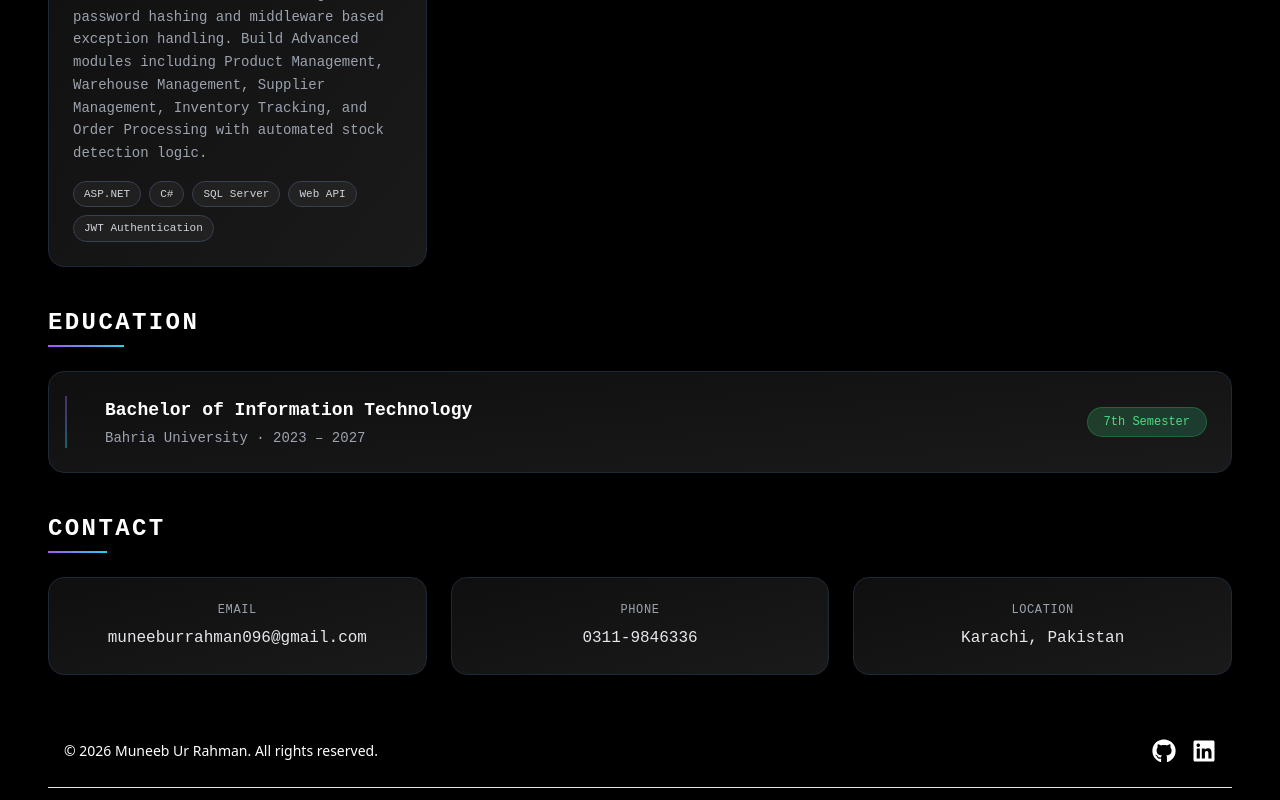
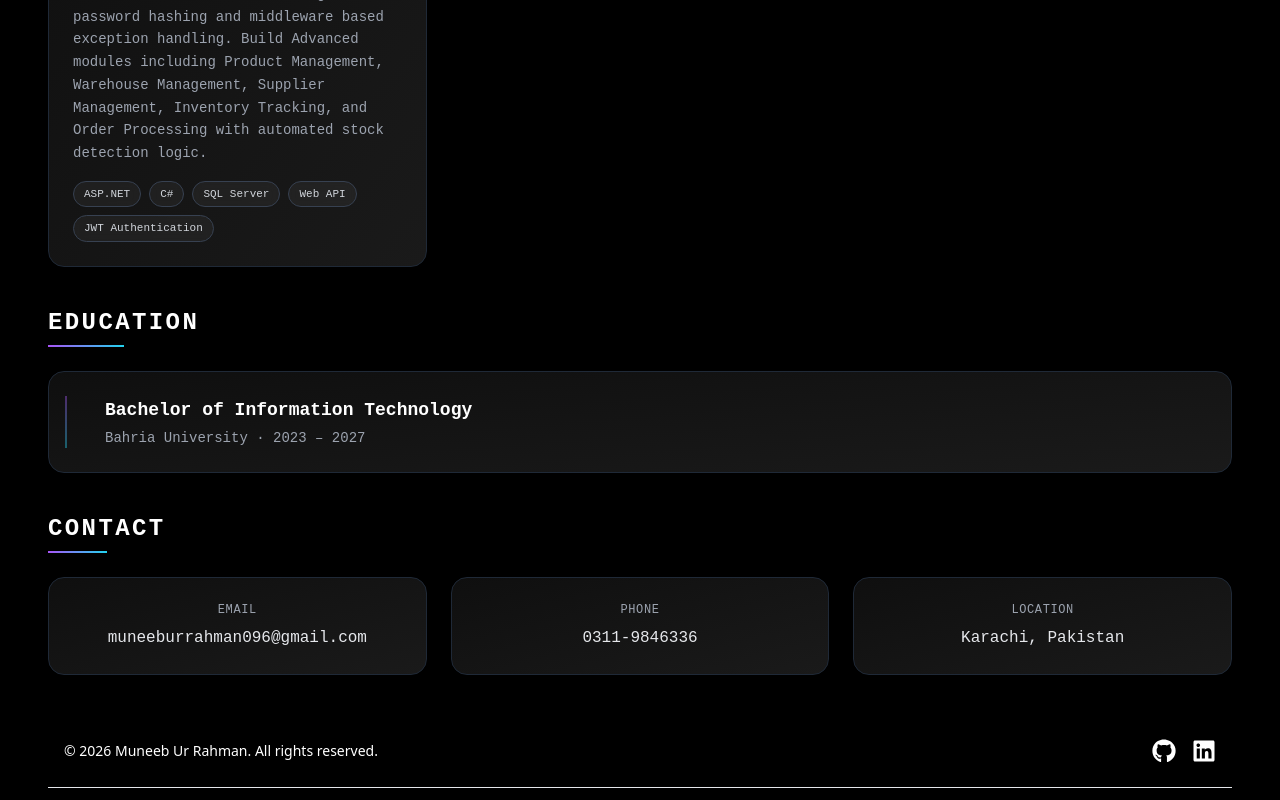
Before and after one commit to muneeb-ur-rahman01/Portfolio, a React (Vite) app: page / in a window 1280 px wide. Shown: the part 2305-3105 px from the top of the page. Built offline with nearby package versions, Linux system fonts and the light colour scheme.

Commit message:
Changes in the Education section

```diff
--- a/src/Components/Education.jsx
+++ b/src/Components/Education.jsx
@@ -25,11 +25,6 @@ export default function Education() {
               Bahria University · 2023 – 2027
             </p>
           </div>
-
-          {/* Badge */}
-          <span className="text-xs bg-gradient-to-r from-green-400/20 to-emerald-400/20 text-green-400 px-4 py-1.5 rounded-full font-medium border border-green-500/30 backdrop-blur-sm">
-            7th Semester
-          </span>
         </div>
       </div>
     </section>
```
